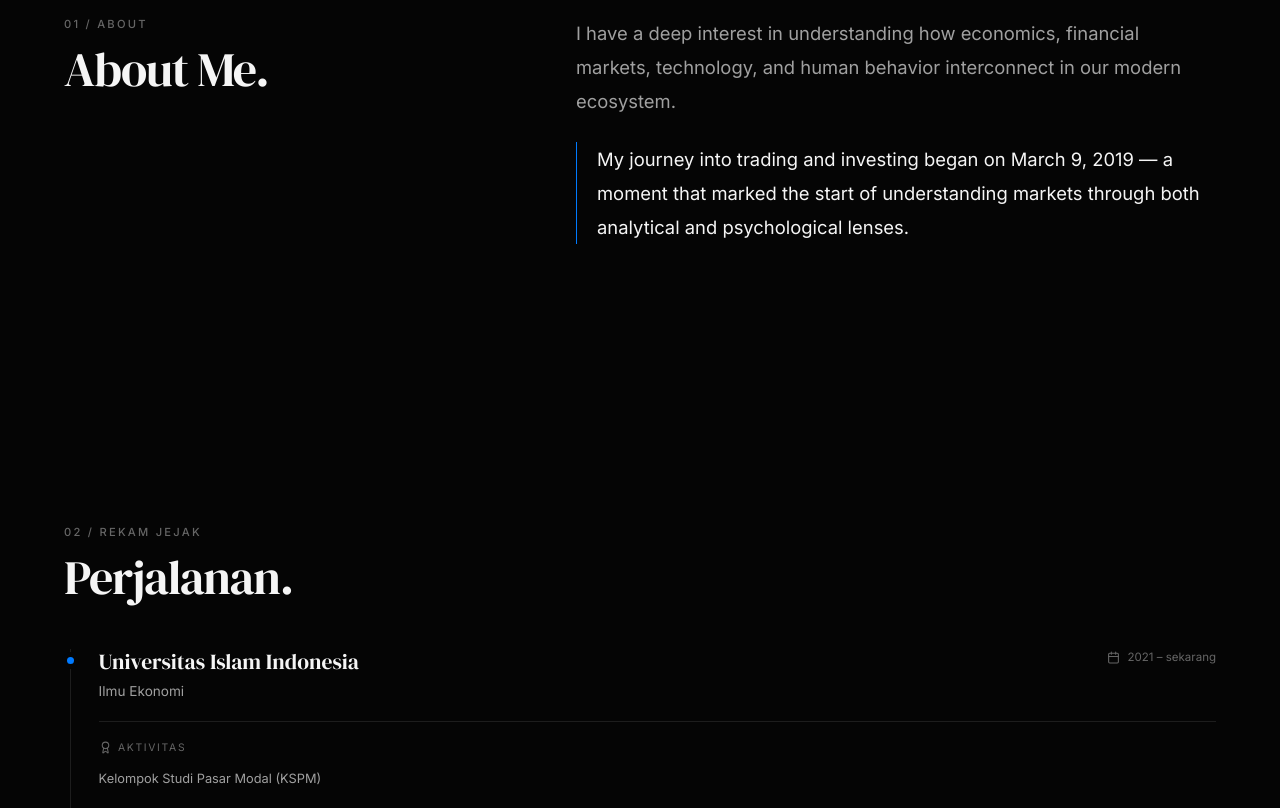
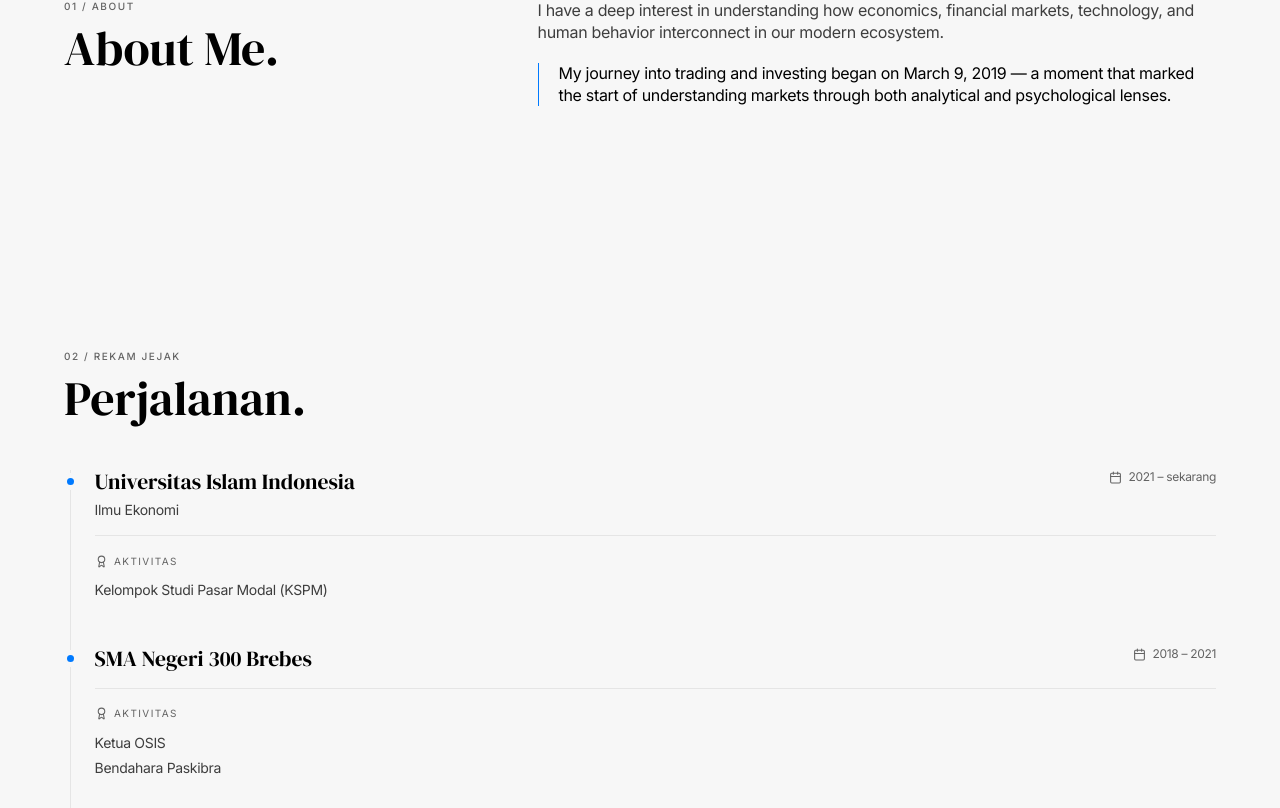
Before and after one commit to LionerHakim/JRHs, a React (Vite) app: page / in a window 1280 px wide. Shown: the part 912-1720 px from the top of the page. Built offline with nearby package versions, Linux system fonts and the light colour scheme.

Commit message:
style: align JRHs with twilight editorial light system

```diff
--- a/src/index.css
+++ b/src/index.css
@@ -1,34 +1,44 @@
 @import url('https://fonts.googleapis.com/css2?family=DM+Serif+Display&family=Inter:wght@400;500;600&display=swap');
 @import "tailwindcss";
 
-@theme { --font-heading: "DM Serif Display", Georgia, serif; --font-sans: "Inter", ui-sans-serif, system-ui, sans-serif; --color-accent-blue: #007AFF; }
+@theme {
+  --font-heading: "DM Serif Display", Georgia, serif;
+  --font-sans: "Inter", ui-sans-serif, system-ui, sans-serif;
+  --color-accent-blue: #007AFF;
+}
+
 * { box-sizing: border-box; }
 html { scroll-behavior: smooth; -webkit-text-size-adjust: 100%; }
-body { margin: 0; background: #050505; color: #F5F5F5; font-family: var(--font-sans); overflow-x: hidden; }
+body { margin: 0; background: #F7F7F7; color: #000; font-family: var(--font-sans); overflow-x: hidden; letter-spacing: -0.02em; }
 body::-webkit-scrollbar { width: 0; height: 0; }
 body { scrollbar-width: none; }
 button, a { -webkit-tap-highlight-color: transparent; }
 button:focus-visible, a:focus-visible { outline: 2px solid #007AFF; outline-offset: 3px; }
-.section-shell { padding: 6.5rem 1.25rem; }
-.section-grid { max-width: 72rem; margin: 0 auto; display: grid; gap: 3rem; }
-@media (min-width: 768px) { .section-shell { padding: 8rem 2rem; } .section-grid { grid-template-columns: .65fr 1fr; gap: 6rem; } }
+::selection { background: rgba(0, 122, 255, .18); }
+
+.section-shell { padding: 5rem 1.25rem; background: #F7F7F7; }
+.section-grid { max-width: 72rem; margin: 0 auto; display: grid; gap: 2.5rem; }
+@media (min-width: 768px) { .section-shell { padding: 7rem 2rem; } .section-grid { grid-template-columns: .58fr 1fr; gap: 5rem; } }
 @media (min-width: 1024px) { .section-shell { padding-left: 3rem; padding-right: 3rem; } }
-.eyebrow { margin: 0; color: #666; font-size: .7rem; font-weight: 500; letter-spacing: .2em; text-transform: uppercase; }
-.display-title { margin: .75rem 0 0; font-family: var(--font-heading); font-size: clamp(2.2rem, 5vw, 3rem); line-height: 1; font-weight: 400; letter-spacing: -.025em; color: #F5F5F5; }
+
+.eyebrow { margin: 0; color: #636363; font-size: 10px; line-height: 1.2; font-weight: 500; letter-spacing: .16em; text-transform: uppercase; }
+.display-title { margin: .75rem 0 0; font-family: var(--font-heading); font-size: clamp(2.25rem, 5vw, 3rem); line-height: 1; font-weight: 400; letter-spacing: normal; color: #000; }
 .section-heading { margin-bottom: 3rem; }
-.prose-jrhs { max-width: 46rem; }
-.prose-jrhs p { margin: 0 0 1.5rem; color: #A0A0A0; font-size: clamp(1rem, 2vw, 1.15rem); line-height: 1.85; }
-.prose-jrhs .editorial-quote { border-left: 1px solid #007AFF; padding-left: 1.25rem; color: #F5F5F5; }
-.timeline { position: relative; border-left: 1px solid #1D1D1D; margin-left: .35rem; }
-.timeline-item { position: relative; padding: 0 0 3.5rem 1.75rem; }
+.prose-jrhs { max-width: 44rem; }
+.prose-jrhs p { margin: 0 0 1.25rem; color: #3E3E3E; font-size: 16px; line-height: 1.35; letter-spacing: -.02em; }
+.prose-jrhs .editorial-quote { border-left: 1.5px solid #007AFF; padding-left: 1.25rem; color: #000; }
+
+.timeline { position: relative; border-left: 1px solid #E5E5E5; margin-left: .35rem; }
+.timeline-item { position: relative; padding: 0 0 3rem 1.5rem; }
 .timeline-item:last-child { padding-bottom: 0; }
-.timeline-dot { position: absolute; width: 7px; height: 7px; border-radius: 999px; background: #007AFF; left: -4px; top: .5rem; box-shadow: 0 0 0 5px #050505; }
-.timeline-main { display: flex; flex-direction: column; gap: .75rem; justify-content: space-between; }
-.timeline-main h3 { margin: 0; font-family: var(--font-heading); font-size: 1.35rem; line-height: 1.2; font-weight: 400; color: #F5F5F5; }
-.timeline-degree { margin: .4rem 0 0; color: #A0A0A0; font-size: .85rem; }
-.timeline-date { display: inline-flex; width: fit-content; align-items: center; gap: .45rem; color: #666; font-size: .72rem; }
-.timeline-activity { margin-top: 1.2rem; border-top: 1px solid #1D1D1D; padding-top: .9rem; }
-.timeline-activity > span { display: inline-flex; align-items: center; gap: .4rem; color: #666; font-size: .65rem; text-transform: uppercase; letter-spacing: .16em; }
-.timeline-activity p { margin: .55rem 0 0; color: #A0A0A0; font-size: .8rem; }
+.timeline-dot { position: absolute; width: 7px; height: 7px; border-radius: 999px; background: #007AFF; left: -4px; top: .5rem; box-shadow: 0 0 0 5px #F7F7F7; }
+.timeline-main { display: flex; flex-direction: column; gap: .65rem; justify-content: space-between; }
+.timeline-main h3 { margin: 0; font-family: var(--font-heading); font-size: 1.35rem; line-height: 1.15; font-weight: 400; color: #000; letter-spacing: normal; }
+.timeline-degree { margin: .35rem 0 0; color: #3E3E3E; font-size: 14px; line-height: 1.3; }
+.timeline-date { display: inline-flex; width: fit-content; align-items: center; gap: .4rem; color: #636363; font-size: 12px; line-height: 1.2; }
+.timeline-activity { margin-top: 1rem; border-top: 1px solid #E5E5E5; padding-top: .85rem; }
+.timeline-activity > span { display: inline-flex; align-items: center; gap: .4rem; color: #636363; font-size: 10px; text-transform: uppercase; letter-spacing: .14em; }
+.timeline-activity p { margin: .45rem 0 0; color: #3E3E3E; font-size: 14px; line-height: 1.3; }
 @media (min-width: 640px) { .timeline-main { flex-direction: row; align-items: flex-start; } }
+
 @media (prefers-reduced-motion: reduce) { *, *::before, *::after { scroll-behavior: auto !important; animation-duration: .01ms !important; animation-iteration-count: 1 !important; transition-duration: .01ms !important; } }
```
